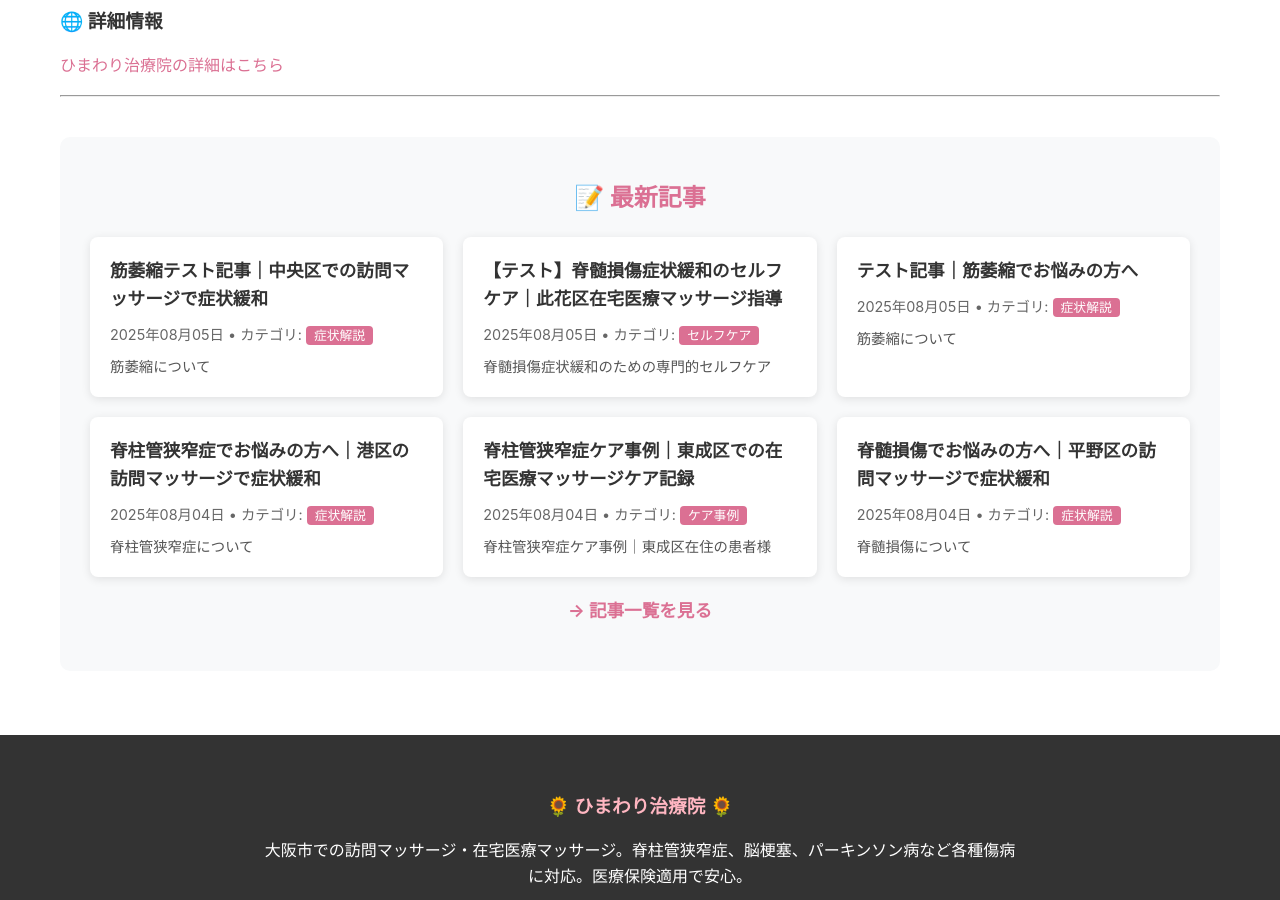
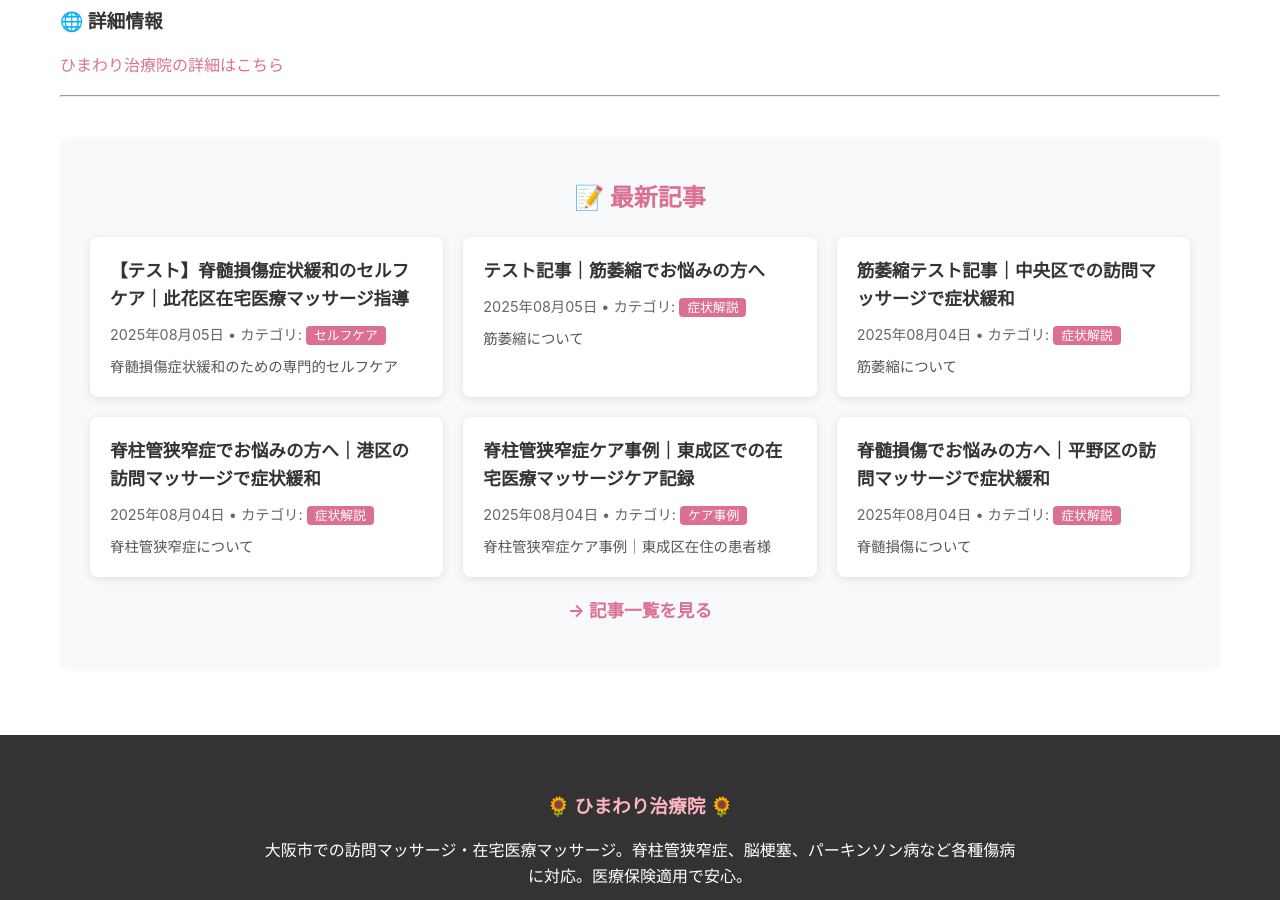
Before and after one commit to satoshi-kemmotsu/blog, a Jekyll site: the page built from index.md, in a window 1280 px wide and 900 px high, scrolled down 1455 px. Built offline with Jekyll 4.4.1, drawn with Linux system fonts in a browser that asks for light colours.

Commit message:
テスト記事を既存記事と同じ8月4日に変更

```diff
--- a/_posts/2025-08-05-muscle-atrophy-test-chuo.md
+++ b/_posts/2025-08-04-muscle-atrophy-test-chuo.md
@@ -1,7 +1,7 @@
 ---
 layout: post
 title: "筋萎縮テスト記事｜中央区での訪問マッサージで症状緩和"
-date: 2025-08-05 14:00:00 +0000
+date: 2025-08-04 13:58:00 +0000
 categories: [symptom_guide]
 tags: ['筋萎縮', '中央区', '訪問マッサージ', '医療保険', '大阪市', '在宅医療']
 description: "筋萎縮テスト記事｜中央区での訪問マッサージで症状緩和"
```
